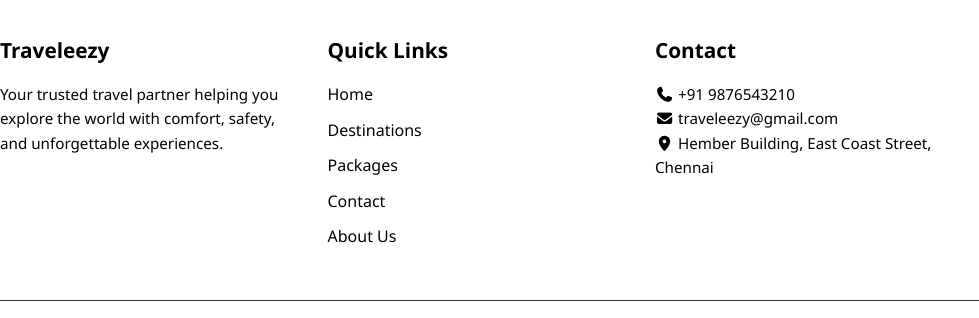
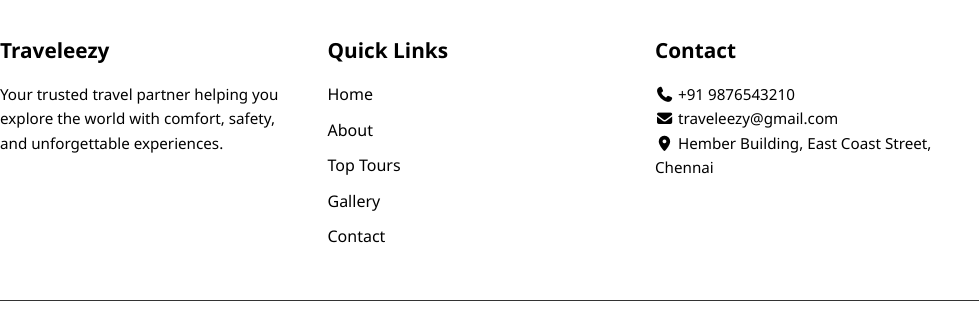
Before and after one commit to Danielraj8941/Traveleezy-, a plain HTML site: page index.html in a window 1280 px wide. Shown: the part 3397-3715 px from the top of the page, 0-979 px from the left. Drawn offline with Linux system fonts and the light colour scheme.

Commit message:
Update index.html

```diff
--- a/index.html
+++ b/index.html
@@ -323,10 +323,10 @@
                 <h3>Quick Links</h3>
                 <ul>
                     <li><a href="#">Home</a></li>
-                    <li><a href="#">Destinations</a></li>
-                    <li><a href="#">Packages</a></li>
+                    <li><a href="#">About</a></li>
+                    <li><a href="#">Top Tours</a></li>
+                    <li><a href="#">Gallery</a></li>
                     <li><a href="#">Contact</a></li>
-                    <li><a href="#">About Us</a></li>
                 </ul>
             </div>
 
```
